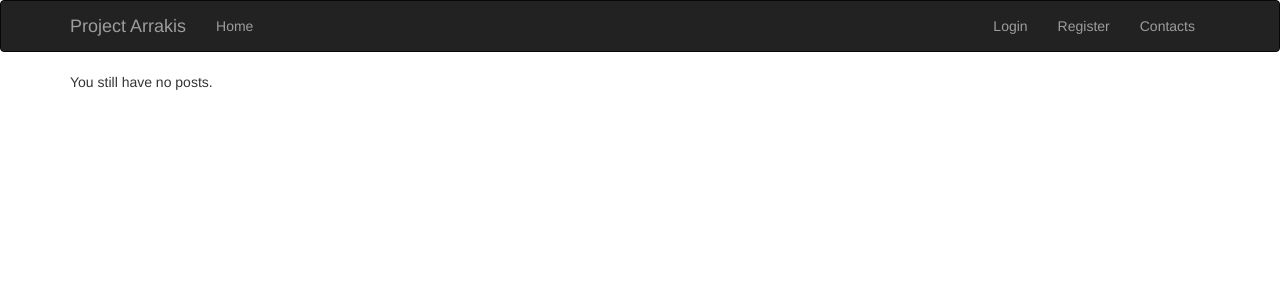
After one commit to ilbidi/pa-web, a Python web app: template pa_web/blog/templates/my-posts.html in a window 1280 px wide. The commit adds this page. Shown: the top 300 px of the page. Run offline with Jinja, Linux system fonts and the light colour scheme; the template is opened without the code that fills it, so the values that code supplies are empty; some libraries are stand-ins or nearby versions.

Commit message:
Begin user post magagement

```diff
--- a/pa_web/__init__.py
+++ b/pa_web/__init__.py
@@ -47,4 +47,10 @@ def create_app(config_name):
     from garden import garden as garden_blueprint
     app.register_blueprint(garden_blueprint)
 
+    from blog import blog as blog_blueprint
+    app.register_blueprint(blog_blueprint)
+
+    from api_1_0 import api as api_1_0_blueprint
+    app.register_blueprint(api_1_0_blueprint, url_prefix='api/v1.0')
+
     return app
--- /dev/null
+++ b/pa_web/api_1_0/__init__.py
@@ -0,0 +1,6 @@
+# Blueprint for Garden
+from flask import Blueprint
+
+api = Blueprint('api', __name__)
+
+from . import posts
--- /dev/null
+++ b/pa_web/blog/__init__.py
@@ -0,0 +1,6 @@
+# Blueprint for Garden
+from flask import Blueprint
+
+blog = Blueprint('blog', __name__, template_folder='templates', static_folder='static')
+
+from . import views, errors
--- /dev/null
+++ b/pa_web/blog/errors.py
@@ -0,0 +1,3 @@
+# Errors management
+from flask import render_template
+from . import blog
--- /dev/null
+++ b/pa_web/blog/templates/my-posts.html
@@ -0,0 +1,36 @@
+{% extends "base.html" %}
+{% import "bootstrap/wtf.html" as wtf%}
+
+{% block title %}Project Arrakis - My Posts{% endblock %}
+
+{% block page_content %}
+{{ super() }}
+
+<div class="page_header">
+</div>
+
+<div class="post_insert">
+  {% if current_user.can(Permission.WRITE_POST)  %}
+  {{ wtf.quick_form(form) }}
+  {% endif %}
+</div>
+
+<div class="page_posts">
+  {% if posts  %}
+  {% for post in posts %}
+  <li class="post">
+    <div class = "post-date">{{ moment(post.timestamp).fromNow() }}</div>
+    <div class = "post-author">
+      <a href="{{ url_for('main.user', username=post.author.username) }}">{{ post.author.username }}</a>
+    </div>
+    <div class = "post-body">{{ post.body }}</div>
+  </li>
+  {% endfor %}
+  {% else %}
+  <p>
+    You still have no posts.
+  </p>
+  {% endif %}
+</div>
+
+{% endblock %}
--- a/pa_web/main/templates/base.html
+++ b/pa_web/main/templates/base.html
@@ -33,6 +33,7 @@
         <li><a href="{{ url_for('main.user', username=current_user.username) }}">Profile</a></li>
         <li><a href="/gardens">My Gardens</a></li>
         <li><a href="/plants">My Plants</a></li>
+        <li><a href="/my-posts">My Posts</a></li>
         <li><a href="/logout">Logout</a></li>
         {% else %}
         <li><a href="/login">Login</a></li>
--- a/pa_web/models.py
+++ b/pa_web/models.py
@@ -128,7 +128,6 @@ class User(UserMixin, db.Model):
         return pa_gis.get_distance_from_arrakeen_m(self.location)
 
 
-
 class AnonymousUser(AnonymousUserMixin):
     def can(self, permission):
         return False
```
Also changed, not shown: pa_web/blog/forms.py (added, +11 -0 lines), pa_web/blog/views.py (added, +24 -0 lines), pa_web/main/errors.py (+10 -0 lines), pa_web/api_1_0/posts.py (added), 1 other file.
